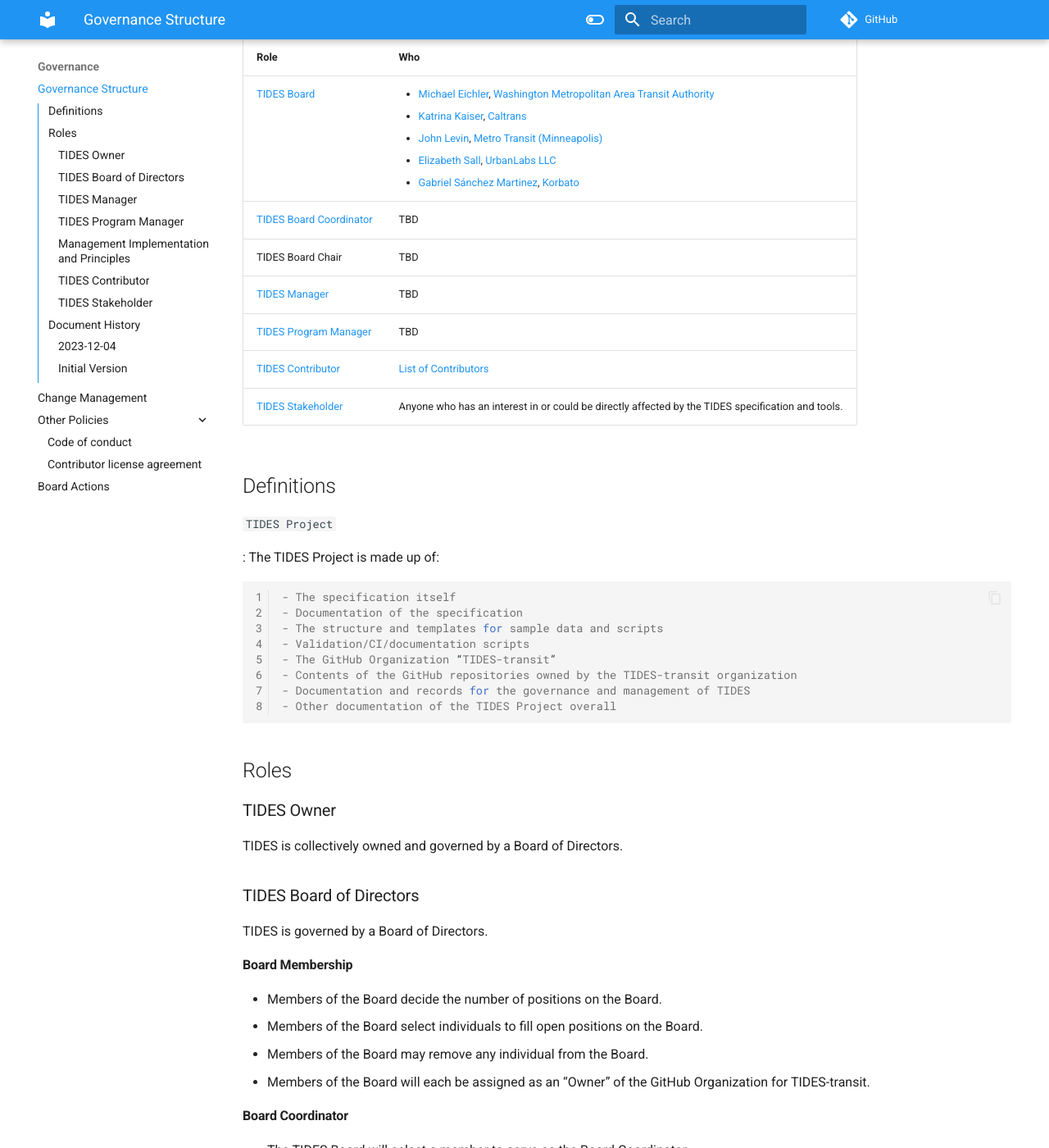
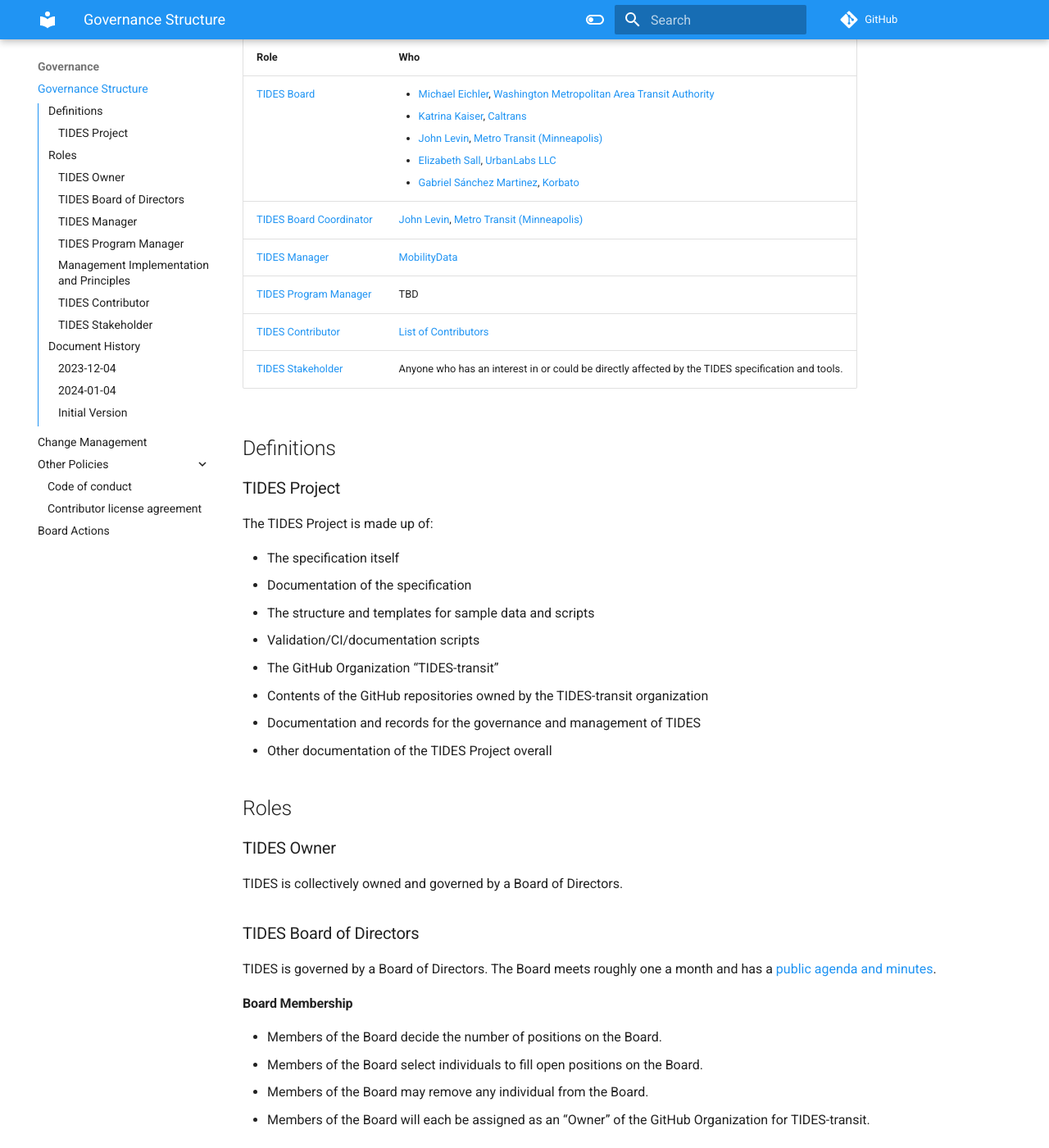
Before and after one commit to gtfs-zone/TIDES, an MkDocs documentation site: the page built from docs/governance.md, in a window 1280 px wide and 1400 px high, scrolled down 248 px. Shown: the whole window at 82% size. Built offline with MkDocs 1.6.1 and Material for MkDocs 9.7.7, drawn with Linux system fonts in a browser that asks for light colours; nearby versions of some CDN libraries; comment, search, counter and statistics services are not loaded; the version menu is left out; some of the changed text lies outside the part shown.

Commit message:
add executed tides manager MOU, board actions, link to minutes (#203)
also: fix formatting of TIDES Project definition.

```diff
--- a/docs/governance.md
+++ b/docs/governance.md
@@ -5,27 +5,26 @@ Governance of the TIDES Project is achieved through the definition and filling o
 | **Role** | **Who** |
 | -------- | ----- |
 | [TIDES Board](#tides-board-of-directors) | <ul><li>[Michael Eichler](https://github.com/planitmichael), [Washington Metropolitan Area Transit Authority](https://hwww.wmata.com/)</li><li>[Katrina Kaiser](https://github.com/KatrinaMKaiser), [Caltrans](https://dot.ca.gov)</li><li>[John Levin](https://github.com/jlstpaul), [Metro Transit (Minneapolis)](https://www.metrotransit.org/)</li><li>[Elizabeth Sall](https://github.com/e-lo), [UrbanLabs LLC](https://urbanlabs.io)</li><li>[Gabriel Sánchez Martinez](https://github.com/gabriel-korbato), [Korbato](https://korbato.com/)</li></ul> |
-| [TIDES Board Coordinator](#board-coordinator) | TBD |
-| TIDES Board Chair | TBD |
-| [TIDES Manager](#tides-manager) | TBD |
+| [TIDES Board Coordinator](#board-coordinator) | [John Levin](https://github.com/jlstpaul), [Metro Transit (Minneapolis)](https://www.metrotransit.org/) |
+| [TIDES Manager](#tides-manager) | [MobilityData](https://mobilitydata.org) |
 | [TIDES Program Manager](#tides-program-manager) | TBD |
 | [TIDES Contributor](#tides-contributor) | [List of Contributors](development.md#contributors.md) |
 | [TIDES Stakeholder](#tides-stakeholder) | Anyone who has an interest in or could be directly affected by the TIDES specification and tools. |
 
 ## Definitions
 
-`TIDES Project`
+### TIDES Project
 
-:    The TIDES Project is made up of:
+The TIDES Project is made up of:
 
-    - The specification itself
-    - Documentation of the specification
-    - The structure and templates for sample data and scripts
-    - Validation/CI/documentation scripts
-    - The GitHub Organization “TIDES-transit”
-    - Contents of the GitHub repositories owned by the TIDES-transit organization
-    - Documentation and records for the governance and management of TIDES
-    - Other documentation of the TIDES Project overall
+- The specification itself
+- Documentation of the specification
+- The structure and templates for sample data and scripts
+- Validation/CI/documentation scripts
+- The GitHub Organization “TIDES-transit”
+- Contents of the GitHub repositories owned by the TIDES-transit organization
+- Documentation and records for the governance and management of TIDES
+- Other documentation of the TIDES Project overall
 
 ## Roles
 
@@ -35,7 +34,7 @@ TIDES is collectively owned and governed by a Board of Directors.
 
 ### TIDES Board of Directors
 
-TIDES is governed by a Board of Directors.
+TIDES is governed by a Board of Directors. The Board meets roughly one a month and has a [public agenda and minutes](https://docs.google.com/document/d/1qAOr960Z8Eow7dsD5nIYcFEm40V9kaTfQFO9A-pNls4/edit?usp=drive_link).
 
 #### Board Membership
 
@@ -112,6 +111,10 @@ TIDES is governed by a Board of Directors.
 
 - Updated board composition per [2023-11-29 board action](governance/actions.md).
 
+### 2024-01-04
+
+- Updated Board Coordinator and TIDES Manager role assignment per [2023-12-06 board actions](governance/actions.md).
+
 ### Initial Version
 
 - Initial release of the TIDES Governance document.
```
Also changed, not shown: docs/governance/actions/2023-12-06 designate-tides-board-coordinator.md (added, +7 -0 lines), docs/governance/actions/2023-12-06 designate-tides-manager.md (added, +10 -0 lines), 1 other file.
